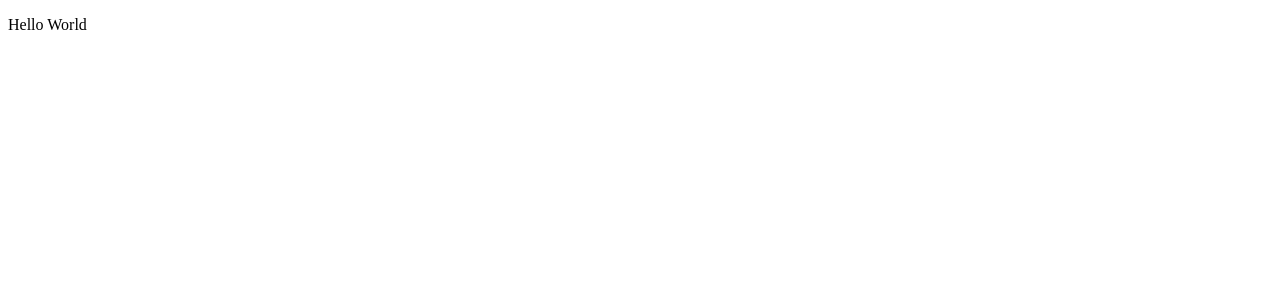
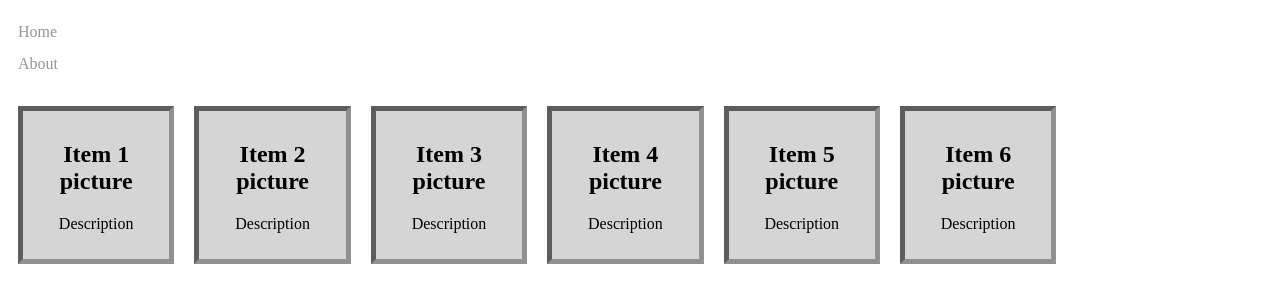
Before and after one commit to KarstenH99/KHald_CIS155_S21, a plain HTML site: page Project/V1/cba_homepage.html in a window 1280 px wide. Drawn offline with Linux system fonts and the light colour scheme.

Commit message:
Initial Setup
Added placeholders to homepage, started about page, basic start to css

```diff
--- a/Project/V1/cba_homepage.html
+++ b/Project/V1/cba_homepage.html
@@ -1,10 +1,56 @@
 <!DOCTYPE html>
 <html lang="en">
-<head>
-    <meta charset="UTF-8">
-    <title>Home</title>
-</head>
-<body>
-    <p id="intro">Hello World</p>
-</body>
+	<head>
+		<!--
+		Name: Karsten Hald
+		Date: 4/6/2021
+		Course: CIS155
+		Instructor: Linda Epps
+		Assignment: Basic Site for CIS 155
+		-->
+		<meta charset="utf-8" />
+		<meta name="keywords" content="shopping, handmade, Anni, gift" />
+		<title>Home</title>
+		<link href="cba_styles.css" rel="stylesheet" />
+	</head>
+
+	<body>
+		<nav>
+			<ul>
+				<li><a href="cba_homepage.html">Home</a></li>
+				<li><a href="cba_about.html">About</a></li>
+			</ul>
+		</nav>
+
+		<article id="featured_items">
+			<div class="row">
+				<div class="column">
+					<h1>Item 1 picture</h1>
+					<p>Description</p>
+				</div>
+				<div class="column">
+					<h1>Item 2 picture</h1>
+					<p>Description</p>
+				</div>
+				<div class="column">
+					<h1>Item 3 picture</h1>
+					<p>Description</p>
+				</div>
+			</div>
+			<div class="row">
+				<div class="column">
+					<h1>Item 4 picture</h1>
+					<p>Description</p>
+				</div>
+				<div class="column">
+					<h1>Item 5 picture</h1>
+					<p>Description</p>
+				</div>
+				<div class="column">
+					<h1>Item 6 picture</h1>
+					<p>Description</p>
+				</div>
+			</div>
+		</article>
+	</body>
 </html>
--- /dev/null
+++ b/Project/V1/cba_styles.css
@@ -0,0 +1,32 @@
+@charset "utf-8";
+
+
+/* Structure Styles */
+.column {
+	float: left;
+	width: 10%;
+	padding: 10px;
+	margin: 10px;
+	border-style: inset;
+	border-width: 5px;
+	border-color: rgba(100, 100, 100, 0.6);
+	background-color: rgba(151, 151, 151, 0.4);
+	text-align: center;
+}
+
+/* Navigation Styles */
+nav > ul {
+	line-height: 2em;
+	list-style-type: none;
+	padding-left: 10px;
+}
+
+nav > ul > li > a:link, nav > ul > li > a:visited {
+	color: rgb(151, 151, 151);
+	text-decoration: none;
+}
+
+nav > ul > li > a:active, nav > ul > li > a:hover {
+	color: rgba(5, 5, 5, 0.8);
+	text-decoration: none;
+}
```
Also changed, not shown: Project/V1/cba_about.html (added, +25 -0 lines), Project/V1/index.html (+1 -1 lines).
